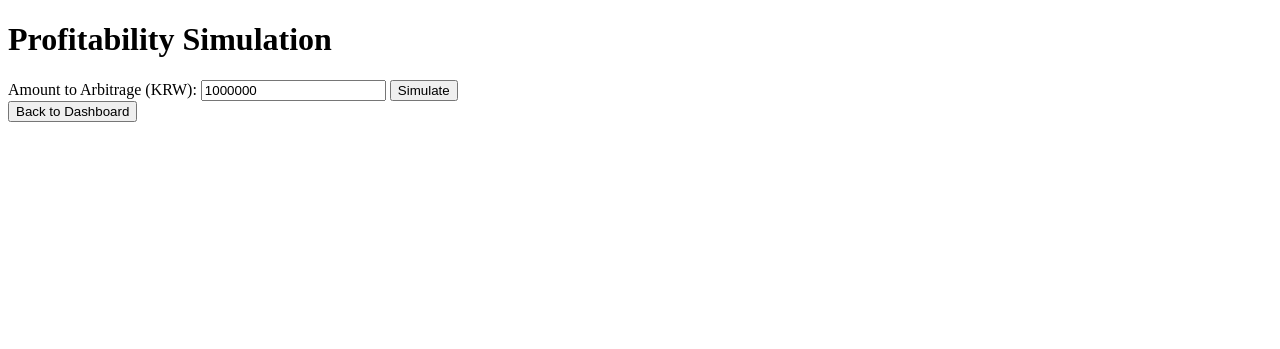
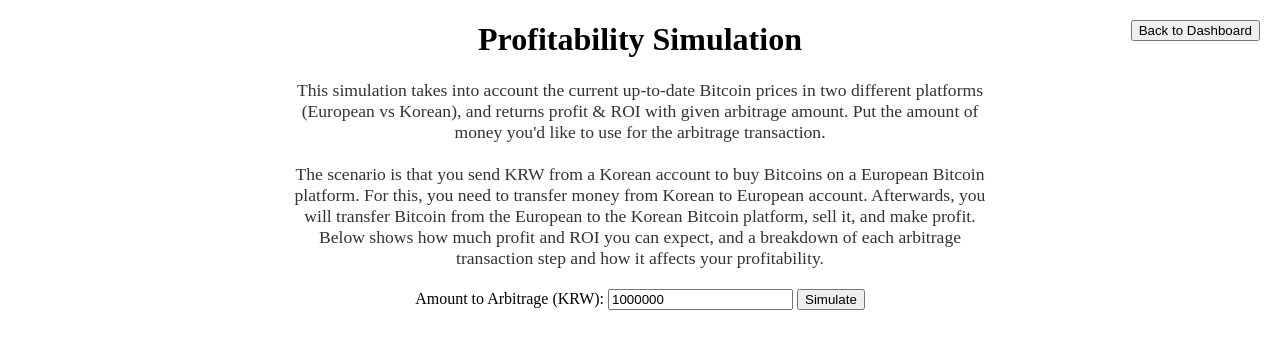
Before and after one commit to dokim804/kimchi-arbitrage-bot, a Flask app: page /simulation in a window 1280 px wide. Shown: the top 349 px of the page. Run offline with Flask 3, Linux system fonts and the light colour scheme.

Commit message:
split JS from html, update simulation.html formatting

```diff
--- /dev/null
+++ b/app/static/simulation.js
@@ -0,0 +1,49 @@
+// Hardcoded example values
+const wiseRate = 0.00068; // 1 KRW = 0.00068 EUR
+const wiseFee = 5000; // 5,000 KRW fee
+const bitvavoDepositFee = 0; // 0 EUR
+const bitvavoBtcPrice = 60000; // 1 BTC = 60,000 EUR
+const bitvavoBuyFeePercent = 0.25; // 0.25%
+const bitvavoWithdrawFeeBtc = 0.0005; // 0.0005 BTC
+const coinoneSellPrice = 147000000; // 1 BTC = 147,000,000 KRW
+const coinoneSellFeePercent = 0.1; // 0.1%
+
+function runSimulation() {
+    const krwAmount = parseFloat(document.getElementById('krwAmount').value);
+
+    // Step 1: Wise conversion
+    const krwAfterWiseFee = krwAmount - wiseFee;
+    const eurReceived = krwAfterWiseFee * wiseRate;
+
+    // Step 2: Bitvavo deposit (no fee)
+    const eurAfterDeposit = eurReceived - bitvavoDepositFee;
+
+    // Step 3: Buy BTC on Bitvavo
+    const btcBought = (eurAfterDeposit / bitvavoBtcPrice) * (1 - bitvavoBuyFeePercent / 100);
+
+    // Step 4: Withdraw BTC from Bitvavo
+    const btcAfterWithdraw = btcBought - bitvavoWithdrawFeeBtc;
+
+    // Step 5: Sell BTC on CoinOne
+    const krwFromSale = btcAfterWithdraw * coinoneSellPrice * (1 - coinoneSellFeePercent / 100);
+
+    // Results
+    const profit = krwFromSale - krwAmount;
+    const roi = (profit / krwAmount) * 100;
+
+    document.getElementById('profitSummary').innerHTML = `
+        <div style="text-align:center;">
+            <span style="font-size:2em;"><b>Profit: ${profit.toLocaleString()} KRW</b></span><br>
+            <span style="font-size:1.5em;"><b>ROI: ${roi.toFixed(2)}%</b></span>
+        </div>
+    `;
+
+    document.getElementById('simulationResults').innerHTML = `
+        <h2>Simulation Results</h2>
+        <p><b>Step 1:</b> Send ${krwAmount.toLocaleString()} KRW via Wise with real-time conversion rate (fee: ${wiseFee.toLocaleString()} KRW) → <b>${eurReceived.toFixed(2)} EUR</b></p>
+        <p><b>Step 2:</b> Deposit to Bitvavo (fee: ${bitvavoDepositFee} EUR) → <b>${eurAfterDeposit.toFixed(2)} EUR</b></p>
+        <p><b>Step 3:</b> Buy BTC at ${bitvavoBtcPrice.toLocaleString()} EUR/BTC (fee: ${bitvavoBuyFeePercent}%) → <b>${btcBought.toFixed(6)} BTC</b></p>
+        <p><b>Step 4:</b> Withdraw BTC to CoinOne (fee: ${bitvavoWithdrawFeeBtc} BTC) → <b>${btcAfterWithdraw.toFixed(6)} BTC</b></p>
+        <p><b>Step 5:</b> Sell BTC on CoinOne at ${coinoneSellPrice.toLocaleString()} KRW/BTC (fee: ${coinoneSellFeePercent}%) → <b>${krwFromSale.toLocaleString()} KRW</b></p>
+    `;
+}
--- a/app/templates/simulation.html
+++ b/app/templates/simulation.html
@@ -2,61 +2,45 @@
 <html>
 <head>
     <title>Profitability Simulation</title>
+    <style>
+        .top-right {
+            position: absolute;
+            top: 20px;
+            right: 20px;
+        }
+        .centered {
+            text-align: center;
+        }
+        .large-font {
+            font-size: 2em;
+        }
+        .medium-font {
+            font-size: 1.5em;
+        }
+        .explanation {
+            max-width: 700px;
+            margin: 20px auto;
+            font-size: 1.1em;
+            color: #333;
+        }
+    </style>
 </head>
 <body>
-    <h1>Profitability Simulation</h1>
-    <form id="simForm">
+    <div class="top-right">
+        <button onclick="window.location.href='/'">Back to Dashboard</button>
+    </div>
+    <h1 class="centered">Profitability Simulation</h1>
+    <div class="explanation centered">
+        This simulation takes into account the current up-to-date Bitcoin prices in two different platforms (European vs Korean), and returns profit & ROI with given arbitrage amount. Put the amount of money you'd like to use for the arbitrage transaction.<br><br>
+        The scenario is that you send KRW from a Korean account to buy Bitcoins on a European Bitcoin platform. For this, you need to transfer money from Korean to European account. Afterwards, you will transfer Bitcoin from the European to the Korean Bitcoin platform, sell it, and make profit. Below shows how much profit and ROI you can expect, and a breakdown of each arbitrage transaction step and how it affects your profitability.
+    </div>
+    <form id="simForm" class="centered">
         <label for="krwAmount">Amount to Arbitrage (KRW):</label>
         <input type="number" id="krwAmount" value="1000000" min="10000" step="10000">
         <button type="button" onclick="runSimulation()">Simulate</button>
     </form>
-    <div id="simulationResults"></div>
-    <button onclick="window.location.href='/'">Back to Dashboard</button>
-    <script>
-        // Hardcoded example values
-        const wiseRate = 0.00068; // 1 KRW = 0.00068 EUR
-        const wiseFee = 5000; // 5,000 KRW fee
-        const bitvavoDepositFee = 0; // 0 EUR
-        const bitvavoBtcPrice = 60000; // 1 BTC = 60,000 EUR
-        const bitvavoBuyFeePercent = 0.25; // 0.25%
-        const bitvavoWithdrawFeeBtc = 0.0005; // 0.0005 BTC
-        const coinoneSellPrice = 147000000; // 1 BTC = 147,000,000 KRW
-        const coinoneSellFeePercent = 0.1; // 0.1%
-
-        function runSimulation() {
-            const krwAmount = parseFloat(document.getElementById('krwAmount').value);
-
-            // Step 1: Wise conversion
-            const krwAfterWiseFee = krwAmount - wiseFee;
-            const eurReceived = krwAfterWiseFee * wiseRate;
-
-            // Step 2: Bitvavo deposit (no fee)
-            const eurAfterDeposit = eurReceived - bitvavoDepositFee;
-
-            // Step 3: Buy BTC on Bitvavo
-            const btcBought = (eurAfterDeposit / bitvavoBtcPrice) * (1 - bitvavoBuyFeePercent / 100);
-
-            // Step 4: Withdraw BTC from Bitvavo
-            const btcAfterWithdraw = btcBought - bitvavoWithdrawFeeBtc;
-
-            // Step 5: Sell BTC on CoinOne
-            const krwFromSale = btcAfterWithdraw * coinoneSellPrice * (1 - coinoneSellFeePercent / 100);
-
-            // Results
-            const profit = krwFromSale - krwAmount;
-            const roi = (profit / krwAmount) * 100;
-
-            document.getElementById('simulationResults').innerHTML = `
-                <h2>Simulation Results</h2>
-                <p><b>Step 1:</b> Send ${krwAmount.toLocaleString()} KRW via Wise (fee: ${wiseFee.toLocaleString()} KRW) → <b>${eurReceived.toFixed(2)} EUR</b></p>
-                <p><b>Step 2:</b> Deposit to Bitvavo (fee: ${bitvavoDepositFee} EUR) → <b>${eurAfterDeposit.toFixed(2)} EUR</b></p>
-                <p><b>Step 3:</b> Buy BTC at ${bitvavoBtcPrice.toLocaleString()} EUR/BTC (fee: ${bitvavoBuyFeePercent}%) → <b>${btcBought.toFixed(6)} BTC</b></p>
-                <p><b>Step 4:</b> Withdraw BTC (fee: ${bitvavoWithdrawFeeBtc} BTC) → <b>${btcAfterWithdraw.toFixed(6)} BTC</b></p>
-                <p><b>Step 5:</b> Sell BTC on CoinOne at ${coinoneSellPrice.toLocaleString()} KRW/BTC (fee: ${coinoneSellFeePercent}%) → <b>${krwFromSale.toLocaleString()} KRW</b></p>
-                <h3>Profit: ${profit.toLocaleString()} KRW</h3>
-                <h3>ROI: ${roi.toFixed(2)}%</h3>
-            `;
-        }
-    </script>
+    <div id="profitSummary" class="centered" style="margin-top:30px;"></div>
+    <div id="simulationResults" style="margin-top:30px;"></div>
+    <script src="{{ url_for('static', filename='simulation.js') }}"></script>
 </body>
 </html>
```
